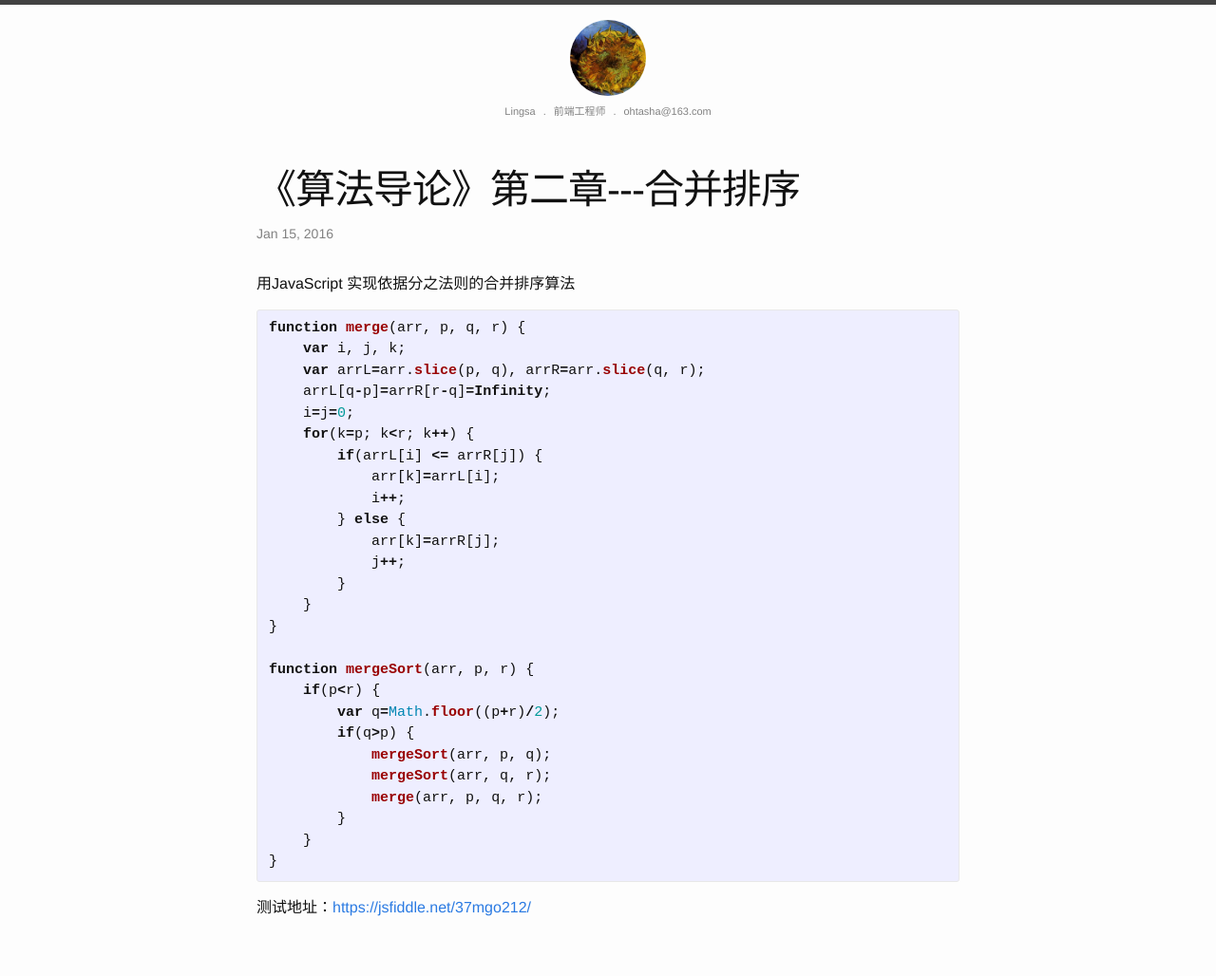
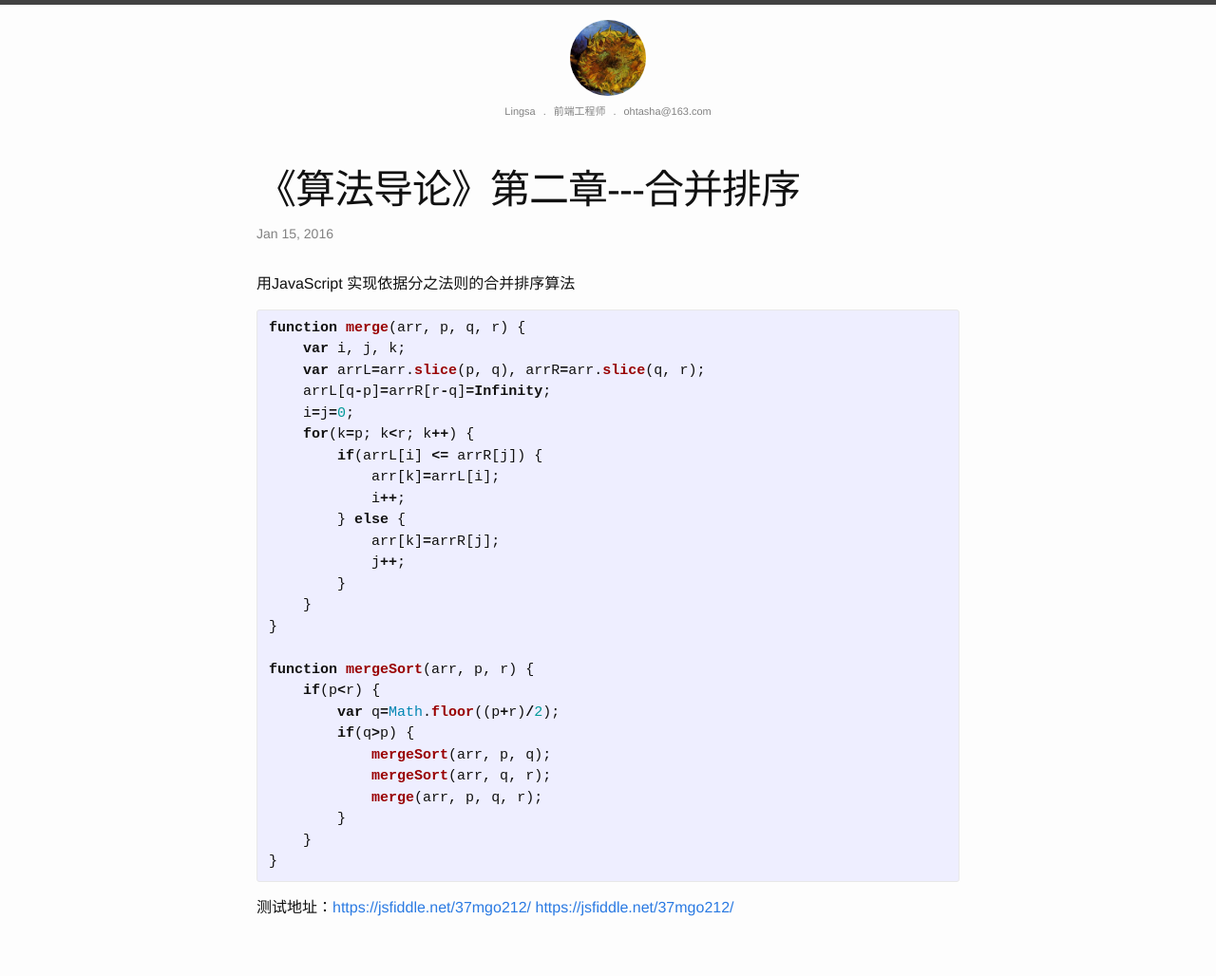
Before and after one commit to Lingsa/sundayBlog, a Jekyll site: the page built from _posts/2016-02-16-merge-sort.markdown, in a window 1280 px wide. Shown: the whole page at 95% size. Built offline with Jekyll 4.4.1, drawn with Linux system fonts in a browser that asks for light colours; some of the changed lines change nothing that is shown.

Commit message:
https://jsfiddle.net/37mgo212/

```diff
--- a/_posts/2016-02-16-merge-sort.markdown
+++ b/_posts/2016-02-16-merge-sort.markdown
@@ -40,6 +40,6 @@
 {% endhighlight %}
 
 测试地址：[https://jsfiddle.net/37mgo212/]
-<a href="[https://jsfiddle.net/37mgo212/]" target="_blank"></a>
+<a href="[https://jsfiddle.net/37mgo212/]" target="_blank">https://jsfiddle.net/37mgo212/</a>
 
 [https://jsfiddle.net/37mgo212/]: https://jsfiddle.net/37mgo212/
```
